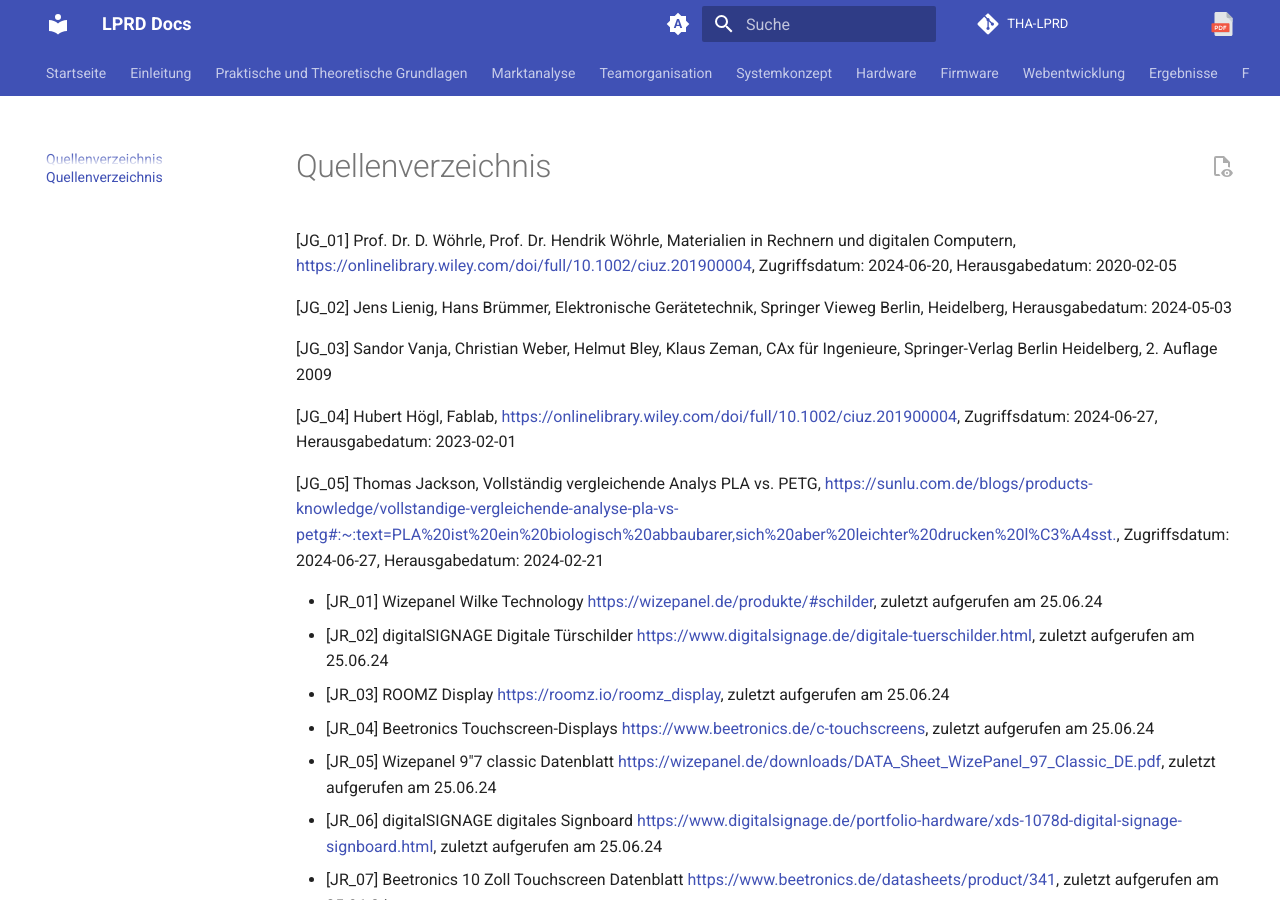
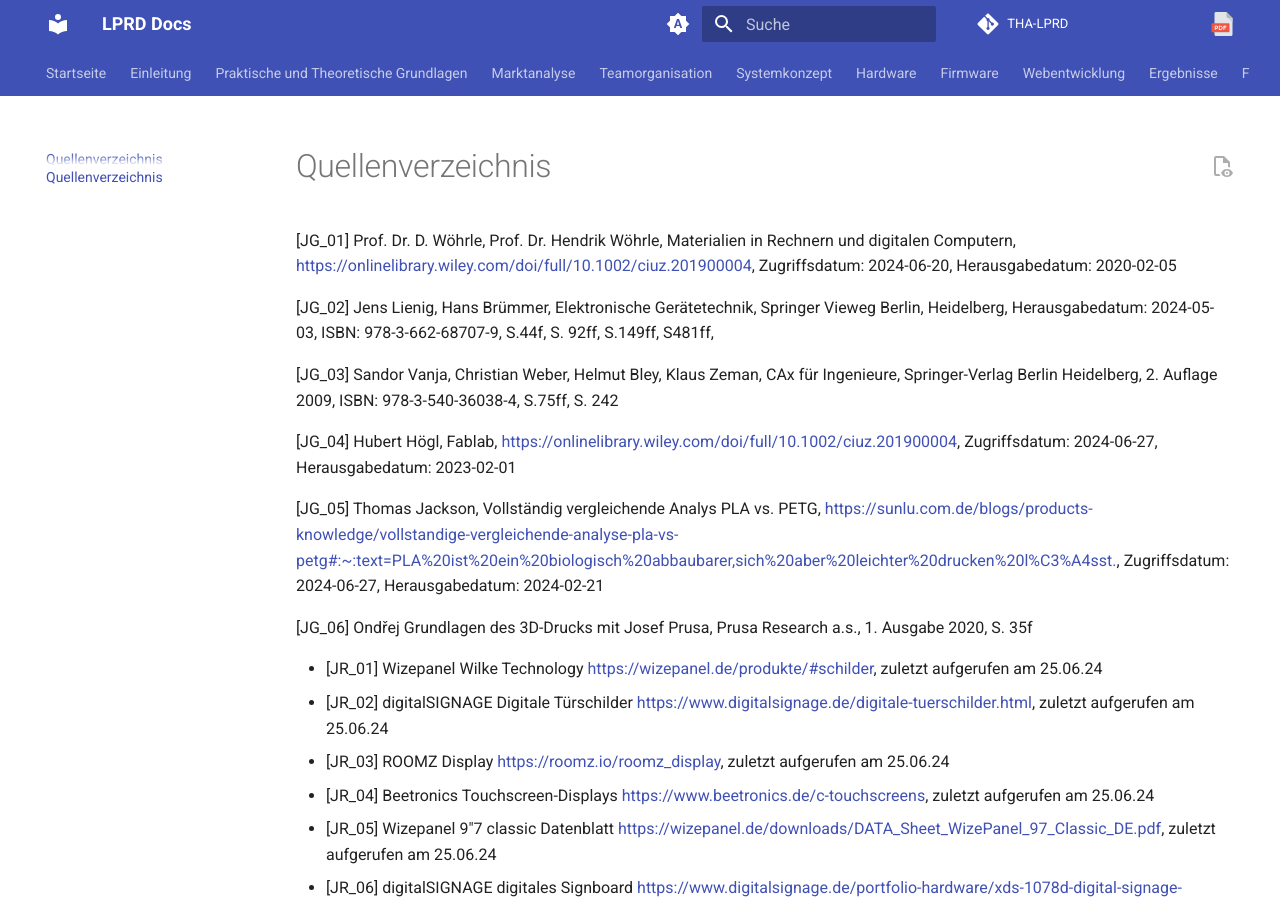
Before and after one commit to THA-LPRD/Docs, an MkDocs documentation site: the page built from docs/Quellenverzeichnis.md, in a window 1280 px wide and 900 px high. Built offline with MkDocs 1.6.1 and Material for MkDocs 9.7.7, drawn with Linux system fonts in a browser that asks for light colours; the version menu is left out.

```diff
--- a/docs/Quellenverzeichnis.md
+++ b/docs/Quellenverzeichnis.md
@@ -3,14 +3,18 @@
 
 <a id="jg_01"></a>[JG_01] Prof. Dr. D. Wöhrle, Prof. Dr. Hendrik Wöhrle, Materialien in Rechnern und digitalen Computern, [https://onlinelibrary.wiley.com/doi/full/10.1002/ciuz.201900004](https://onlinelibrary.wiley.com/doi/full/10.1002/ciuz.201900004), Zugriffsdatum: 2024-06-20, Herausgabedatum: 2020-02-05
 
-<a id="jg_02"></a>[JG_02] Jens Lienig, Hans Brümmer, Elektronische Gerätetechnik, Springer Vieweg Berlin, Heidelberg, Herausgabedatum: 2024-05-03
+<a id="jg_02"></a>[JG_02] Jens Lienig, Hans Brümmer, Elektronische Gerätetechnik, Springer Vieweg Berlin, Heidelberg, Herausgabedatum: 2024-05-03, ISBN: 978-3-662-68707-9, S.44f, S. 92ff, S.149ff, S481ff,
 
-<a id="jg_03"></a>[JG_03] Sandor Vanja, Christian Weber, Helmut Bley, Klaus Zeman, CAx für Ingenieure, Springer-Verlag Berlin Heidelberg, 2. Auflage 2009
+
+<a id="jg_03"></a>[JG_03] Sandor Vanja, Christian Weber, Helmut Bley, Klaus Zeman, CAx für Ingenieure, Springer-Verlag Berlin Heidelberg, 2. Auflage 2009, ISBN: 978-3-540-36038-4, S.75ff, S. 242
 
 <a id="jg_04"></a>[JG_04] Hubert Högl, Fablab, [https://onlinelibrary.wiley.com/doi/full/10.1002/ciuz.201900004](https://onlinelibrary.wiley.com/doi/full/10.1002/ciuz.201900004), Zugriffsdatum: 2024-06-27, Herausgabedatum: 2023-02-01
 
 
 <a id="jg_05"></a> [JG_05] Thomas Jackson, Vollständig vergleichende Analys PLA vs. PETG, [https://sunlu.com.de/blogs/products-knowledge/vollstandige-vergleichende-analyse-pla-vs-petg#:~:text=PLA%20ist%20ein%20biologisch%20abbaubarer,sich%20aber%20leichter%20drucken%20l%C3%A4sst.](https://sunlu.com.de/blogs/products-knowledge/vollstandige-vergleichende-analyse-pla-vs-petg#:~:text=PLA%20ist%20ein%20biologisch%20abbaubarer,sich%20aber%20leichter%20drucken%20l%C3%A4sst.), Zugriffsdatum: 2024-06-27, Herausgabedatum: 2024-02-21
+
+<a id="jg_06"></a> [JG_06] Ondřej Grundlagen des 3D-Drucks mit Josef Prusa, Prusa Research a.s., 1. Ausgabe 2020,
+S. 35f
 
 - <a id="jr_01"></a>[JR_01] Wizepanel Wilke Technology [https://wizepanel.de/produkte/#schilder](https://wizepanel.de/produkte/#schilder), zuletzt aufgerufen am 25.06.24
 - <a id="jr_02"></a>[JR_02] digitalSIGNAGE Digitale Türschilder [https://www.digitalsignage.de/digitale-tuerschilder.html](https://www.digitalsignage.de/digitale-tuerschilder.html), zuletzt aufgerufen am 25.06.24
```
Also changed, not shown: docs/Einleitung.md (+1 -2 lines), docs/Hardware.md (+49 -5 lines), docs/PraktischeUTheoretischeGrund.md (+1 -1 lines), docs/img/7_zoll_front.png (added), docs/img/7_zoll_rückseite_v1.png (added), docs/img/7_zoll_rückseite_v2.png (added), docs/img/7_zoll_rückseite_v3.png (added).
